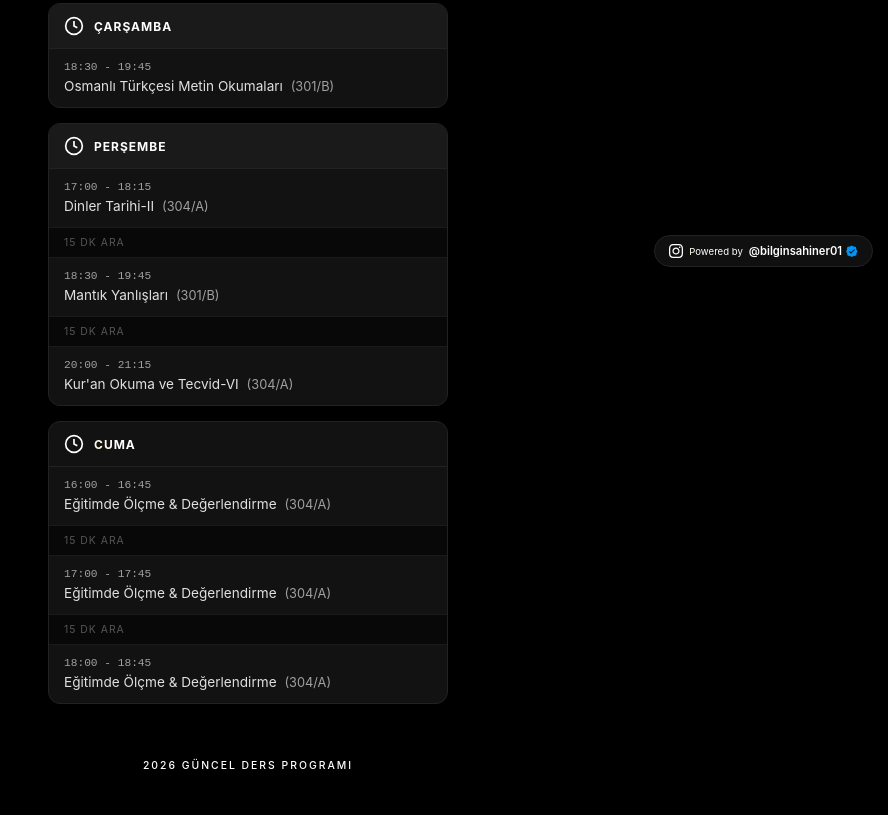
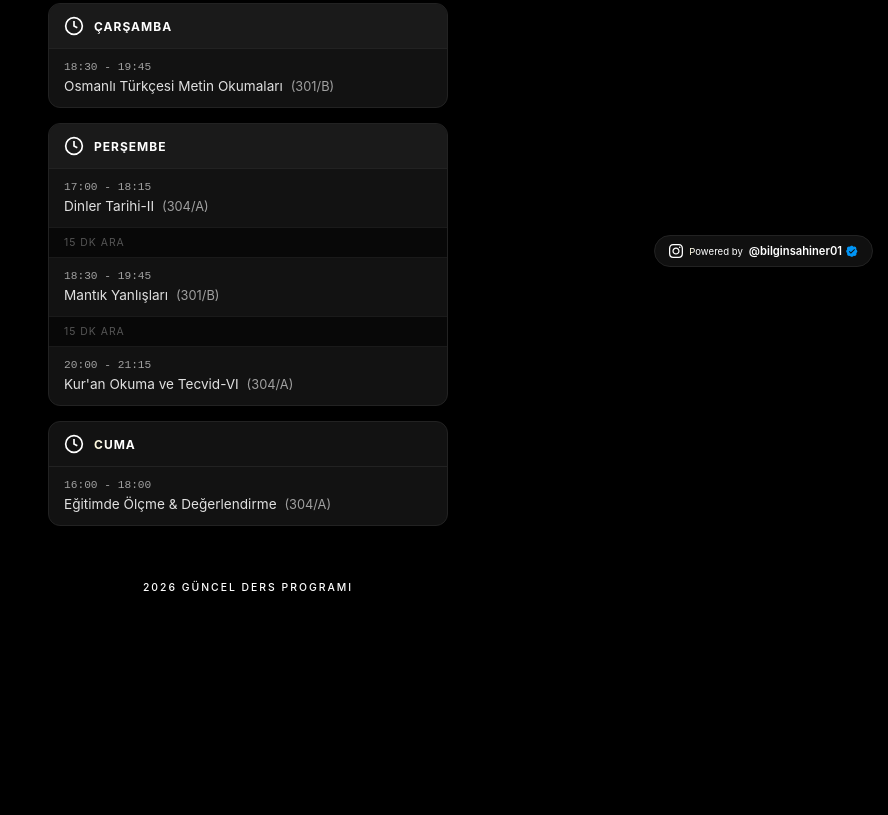
Before and after one commit to bilginsahiner/Ders-Programi, a plain HTML site: page index.html in a window 1280 px wide. Shown: the part 518-1333 px from the top of the page, without its empty margins (392-1280 px from the left). After the commit the page ends 1242 px from the top, so only its background shows below. Drawn offline with Linux system fonts and the light colour scheme.

Commit message:
Update index.html

```diff
--- a/index.html
+++ b/index.html
@@ -166,11 +166,7 @@
 
     <div class="day-block" id="day-5">
         <div class="day-header"><div class="day-icon"><svg width="20" height="20" viewBox="0 0 24 24" fill="none" stroke-width="2"><circle cx="12" cy="12" r="10"></circle><polyline points="12 6 12 12 16 14"></polyline></svg></div>CUMA</div>
-        <div class="session" data-start="16:00" data-end="16:45"><span class="time">16:00 - 16:45</span><span class="name">Eğitimde Ölçme & Değerlendirme <span class="room">(304/A)</span></span></div>
-        <div class="break">15 DK ARA</div>
-        <div class="session" data-start="17:00" data-end="17:45"><span class="time">17:00 - 17:45</span><span class="name">Eğitimde Ölçme & Değerlendirme <span class="room">(304/A)</span></span></div>
-        <div class="break">15 DK ARA</div>
-        <div class="session" data-start="18:00" data-end="18:45"><span class="time">18:00 - 18:45</span><span class="name">Eğitimde Ölçme & Değerlendirme <span class="room">(304/A)</span></span></div>
+        <div class="session" data-start="16:00" data-end="18:00"><span class="time">16:00 - 18:00</span><span class="name">Eğitimde Ölçme & Değerlendirme <span class="room">(304/A)</span></span></div>
     </div>
 
     <div class="ghost-purple-shimmer">2026 Güncel Ders Programı</div>
@@ -251,9 +247,8 @@
                     }
                 });
 
-                // HASSAS KAYDIRMA: Tablo yapısını bozmaz, sadece duracağı yeri belirler
                 if (!hasAutoScrolled) {
-                    const offset = 15; // Burayı 10, 15 veya 20 yaparak göz zevkine göre ince ayar yapabilirsin
+                    const offset = 15;
                     const elementPosition = todayBlock.getBoundingClientRect().top;
                     const offsetPosition = elementPosition + window.pageYOffset - offset;
 
```
